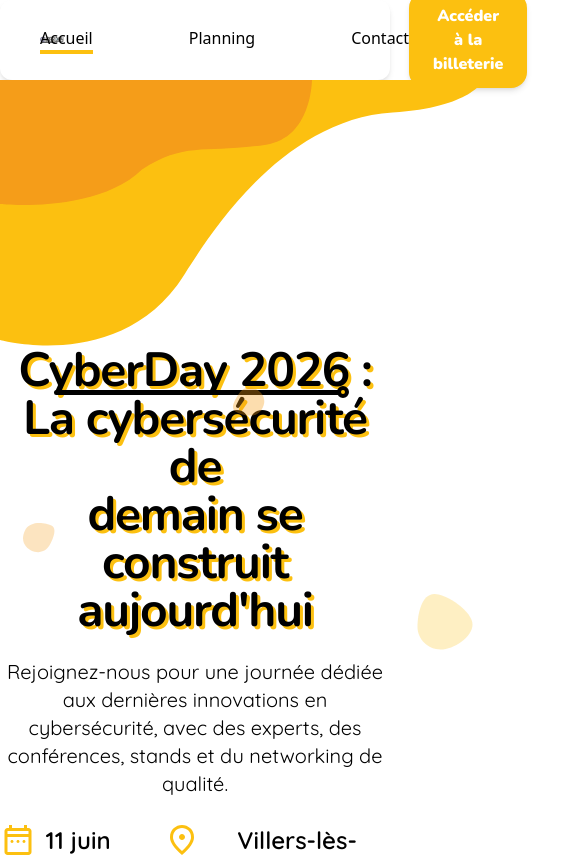
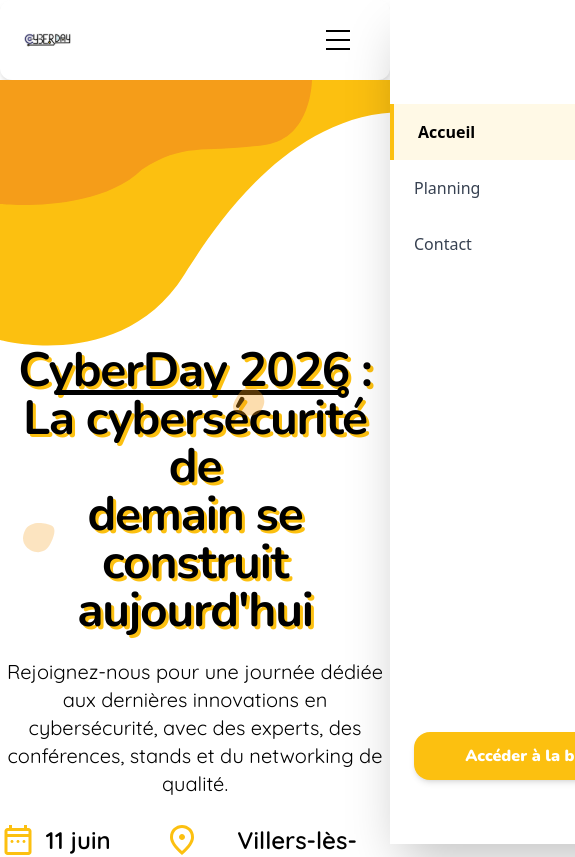
Before and after one commit to Raytara/CESI-Cyberday, a React (Vite) app: page / in a window 390 px wide. Shown: the top 857 px of the page, 575 px wide, since content can reach past the window. Built offline with nearby package versions, Linux system fonts and the light colour scheme.

Commit message:
feat: V1 responsive header

```diff
--- a/src/component/Header.tsx
+++ b/src/component/Header.tsx
@@ -1,14 +1,27 @@
+import { useState } from "react";
 import { NavLink } from "react-router-dom";
 import Logo from "../assets/LogoCyberday.svg";
 
 export default function Header() {
+    const [isMenuOpen, setIsMenuOpen] = useState(false);
+
+    const toggleMenu = () => {
+        setIsMenuOpen(!isMenuOpen);
+    };
+
+    const closeMenu = () => {
+        setIsMenuOpen(false);
+    };
+
     return (
-        <header className="flex items-center px-4 bg-white shadow-md h-20 rounded-[12px]">
+        <header className="relative flex items-center px-4 bg-white shadow-md h-20 rounded-[12px]">
+            {/* Logo */}
             <div className="flex items-center">
-                <img src={Logo} alt="Logo" className="h-48 w-48 ml-6" />
+                <img src={Logo} alt="Logo" className="h-12 w-12 ml-2 lg:h-48 lg:w-48 lg:ml-6" />
             </div>
 
-            <nav className="flex-1 flex items-center justify-center gap-24">
+            {/* Navigation Desktop */}
+            <nav className="hidden lg:flex flex-1 items-center justify-center gap-24">
                 <NavLink to="/" className={({ isActive }) => isActive ? "text-[16px] border-b-4 border-[#FCC010] text-black" : "text-[16px] border-b-4 border-transparent"}>
                     Accueil
                 </NavLink>
@@ -20,10 +33,77 @@
                 </NavLink>
             </nav>
 
-            <div>
-                <button className="text-white font-nunito font-extrabold px-6 py-3 rounded-[16px] mr-12 bg-[#FCC010] hover:bg-[#FCC010] shadow-md">
+            {/* Bouton billeterie Desktop */}
+            <div className="hidden lg:block">
+                <button className="text-white font-nunito font-extrabold px-6 py-3 rounded-[16px] mr-12 bg-[#FCC010] hover:bg-[#e0ad0e] shadow-md transition-colors">
                     Accéder à la billeterie
                 </button>
+            </div>
+
+            {/* Hamburger icon Mobile/Tablet */}
+            <button
+                onClick={toggleMenu}
+                className="lg:hidden ml-auto mr-4 z-50 p-2"
+                aria-label="Toggle menu"
+            >
+                <div className="w-6 h-5 flex flex-col justify-between">
+                    <span className={`block h-0.5 w-full bg-black transition-all duration-300 ${isMenuOpen ? 'rotate-45 translate-y-2' : ''}`}></span>
+                    <span className={`block h-0.5 w-full bg-black transition-all duration-300 ${isMenuOpen ? 'opacity-0' : ''}`}></span>
+                    <span className={`block h-0.5 w-full bg-black transition-all duration-300 ${isMenuOpen ? '-rotate-45 -translate-y-2' : ''}`}></span>
+                </div>
+            </button>
+
+            {/* Backdrop Mobile/Tablet */}
+            {isMenuOpen && (
+                <div
+                    className="lg:hidden fixed inset-0 bg-black bg-opacity-50 z-40 transition-opacity duration-300"
+                    onClick={closeMenu}
+                ></div>
+            )}
+
+            {/* Menu Mobile/Tablet - Slide depuis la droite */}
+            <div className={`lg:hidden fixed top-0 right-0 h-full w-80 bg-white shadow-2xl z-50 transition-transform duration-300 ease-in-out ${isMenuOpen ? 'translate-x-0' : 'translate-x-full'}`}>
+                <nav className="flex flex-col h-full py-8">
+                    {/* Bouton fermer en haut */}
+                    <div className="flex justify-end px-6 mb-8">
+                        <button onClick={closeMenu} className="p-2" aria-label="Fermer le menu">
+                            <div className="w-6 h-6 relative">
+                                <span className="absolute block h-0.5 w-full bg-black rotate-45 top-1/2"></span>
+                                <span className="absolute block h-0.5 w-full bg-black -rotate-45 top-1/2"></span>
+                            </div>
+                        </button>
+                    </div>
+
+                    {/* Liens de navigation */}
+                    <NavLink
+                        to="/"
+                        onClick={closeMenu}
+                        className={({ isActive }) => `px-6 py-4 text-[16px] ${isActive ? 'bg-[#FCC010] bg-opacity-10 border-l-4 border-[#FCC010] text-black font-bold' : 'text-gray-700 hover:bg-gray-50'}`}
+                    >
+                        Accueil
+                    </NavLink>
+                    <NavLink
+                        to="/planning"
+                        onClick={closeMenu}
+                        className={({ isActive }) => `px-6 py-4 text-[16px] ${isActive ? 'bg-[#FCC010] bg-opacity-10 border-l-4 border-[#FCC010] text-black font-bold' : 'text-gray-700 hover:bg-gray-50'}`}
+                    >
+                        Planning
+                    </NavLink>
+                    <NavLink
+                        to="/contact"
+                        onClick={closeMenu}
+                        className={({ isActive }) => `px-6 py-4 text-[16px] ${isActive ? 'bg-[#FCC010] bg-opacity-10 border-l-4 border-[#FCC010] text-black font-bold' : 'text-gray-700 hover:bg-gray-50'}`}
+                    >
+                        Contact
+                    </NavLink>
+
+                    {/* Bouton billeterie en bas */}
+                    <div className="mt-auto px-6 pb-8">
+                        <button className="w-full text-white font-nunito font-extrabold px-6 py-3 rounded-[16px] bg-[#FCC010] hover:bg-[#e0ad0e] shadow-md transition-colors">
+                            Accéder à la billeterie
+                        </button>
+                    </div>
+                </nav>
             </div>
         </header>
     );
```
